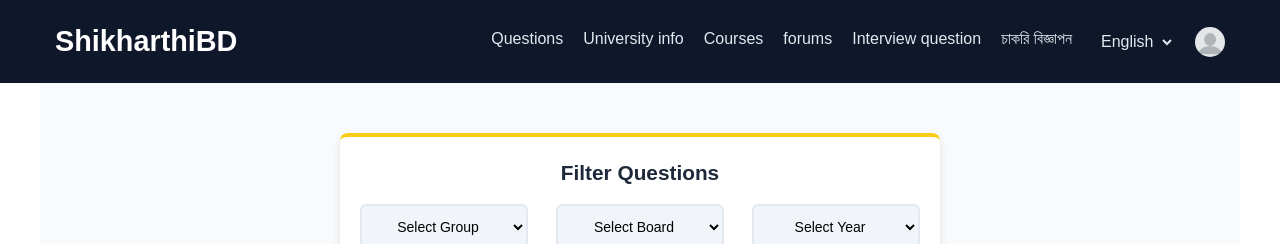
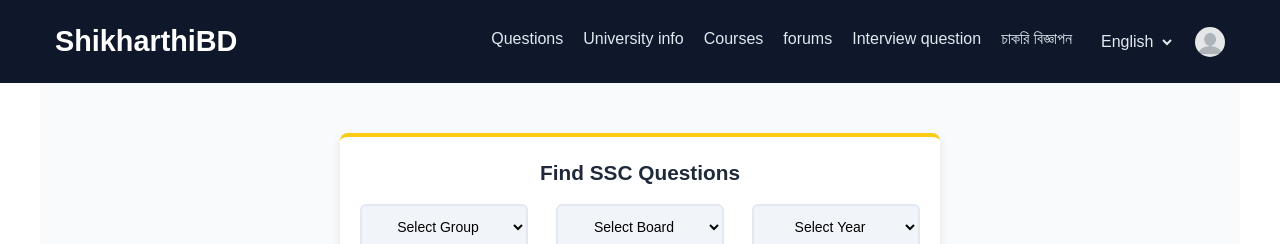
Before and after one commit to Ashik045/ShikharthiBD, a Next.js app in the folder client/: page /questions/ssc in a window 1280 px wide. Shown: the top 244 px of the page. Built offline with nearby package versions, Linux system fonts and the light colour scheme.

Commit message:
applying filter results

```diff
--- a/client/app/questions/hsc/page.tsx
+++ b/client/app/questions/hsc/page.tsx
@@ -4,7 +4,17 @@ import styles from "@/styles/questions.module.scss";
 
 const pdfUrl = "/pdfs/Ashikur_CV.pdf"; // No need to import
 
-const hsc = () => {
+const hsc = ({
+  searchParams,
+}: {
+  searchParams: { [key: string]: string | undefined };
+}) => {
+  const year = searchParams.year || "";
+  const board = searchParams.board || "";
+  const group = searchParams.group || "";
+
+  console.log(year, board, group);
+
   const results = [
     {
       id: 1,
--- a/client/components/FilterSSCHSC/FilterSSCHSC.tsx
+++ b/client/components/FilterSSCHSC/FilterSSCHSC.tsx
@@ -36,7 +36,7 @@ export default function FilterSSCHSC({ hons, ssc, hsc }: FilterParams) {
 
   return (
     <div className={styles.filter_container}>
-      <h3>Filter Questions</h3>
+      <h3>Find {ssc ? "SSC" : "HSC"} Questions</h3>
 
       <div className={styles.filters}>
         {(ssc || hsc) && (
```
